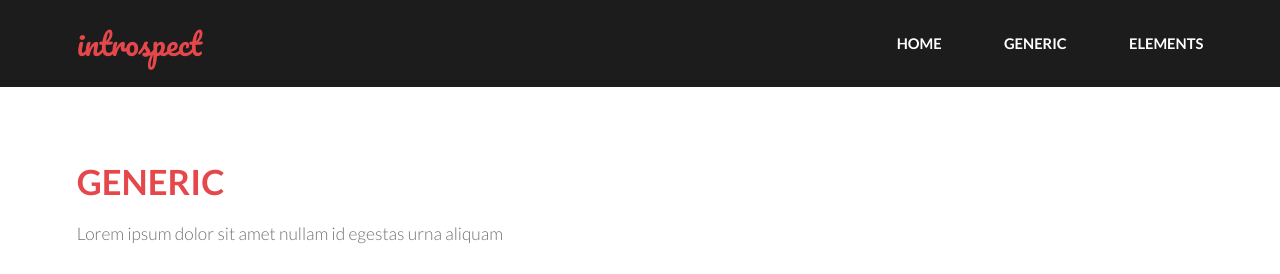
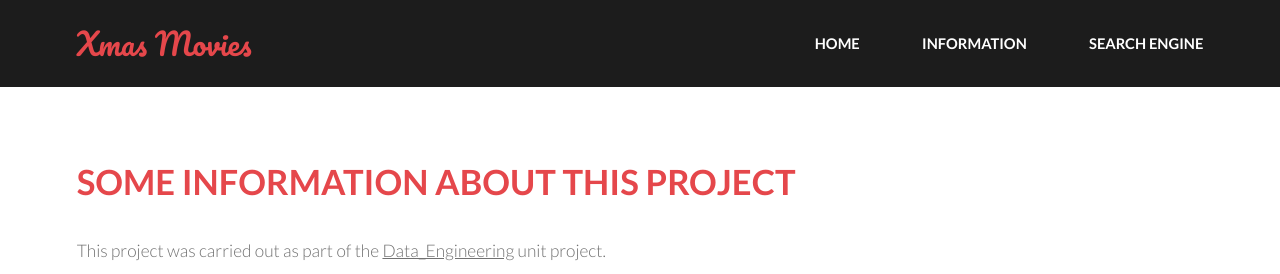
Before and after one commit to cecloclo/ChrismasMoviesScrapper, a Flask app: page /info_page/ in a window 1280 px wide. Shown: the top 274 px of the page. Run offline with Flask 2, Linux system fonts and the light colour scheme; some libraries are stand-ins or nearby versions.

Commit message:
Continuation du site, il ne reste plus qu à y rajouter la donnée

```diff
--- a/newscrawler/chrismasMovies.py
+++ b/newscrawler/chrismasMovies.py
@@ -19,6 +19,10 @@ def search_page():
 def info_page():
     return render_template('generic.html')
 
+@app.route('/topten_page/')
+def graphique():
+    return render_template('graphics.html')
+
 if __name__ == '__main__':
     #app.run(debug=True, port=2745)
     app.run(host='0.0.0.0')
--- a/newscrawler/templates/generic.html
+++ b/newscrawler/templates/generic.html
@@ -6,7 +6,7 @@
 -->
 <html>
 	<head>
-		<title>Introspect by TEMPLATED</title>
+		<title>Xmas Movies</title>
 		<meta charset="utf-8" />
 		<meta name="viewport" content="width=device-width, initial-scale=1, user-scalable=no" />
 		<link rel="stylesheet" href="assets/css/main.css" />
@@ -33,21 +33,40 @@
 		<!-- Header -->
 			<header id="header">
 				<div class="inner">
-					<a href="index.html" class="logo">introspect</a>
+					<a href="{{ url_for('home_page')}}" class="logo">Xmas Movies</a>
 					<nav id="nav">
 						<a href="{{ url_for('home_page')}}">Home</a>
-						<a href="{{ url_for('info_page')}}">Generic</a>
-						<a href="{{ url_for('search_page')}}">Elements</a>
+						<a href="{{ url_for('info_page')}}">Information</a>
+						<a href="{{ url_for('search_page')}}">Search Engine</a>
 					</nav>
 				</div>
 			</header>
 			<a href="#menu" class="navPanelToggle"><span class="fa fa-bars"></span></a>
 
 		<!-- Main -->
+		<section id="main">
+			<div class="inner">
+				<header class="major special">
+					<h1>Some information about this project</h1>
+					<p></p>
+					<p>This project was carried out as part of the <u>Data_Engineering</u> unit project.<p>
+					<p>It's a work in pairs with the objectives of retrieving data from a website, storing it and putting it forward on a site programmed with Flask.</p>
+					<p>Our choice fell on the Allociné site and on the collection of Christmas films,
+					in order to create a search engine dedicated to the various films on the Christmas theme.</p>
+					<p>It has been shown that Christmas movies are good for one's mood, and that in a period of covid,
+					Christmas movies have been watched more than in other years: 20% of people started watching
+					them in August, 37% during the month of September, and 80% of the people surveyed said they
+					watched more Christmas movies in 2020 than ever.</p>
+					<p>We hope you enjoy this project and find your next favorite Christmas movie !</p>
+				</header>
+			</div>
+		</section>
+
+<!--
 			<section id="main" >
 				<div class="inner">
 					<header class="major special">
-						<h1>Generic</h1>
+						<h1>Information</h1>
 						<p>Lorem ipsum dolor sit amet nullam id egestas urna aliquam</p>
 					</header>
 					<a href="#" class="image fit"><img src="images/pic11.jpg" alt="" /></a>
@@ -56,8 +75,9 @@
 					<p>Amet nibh adipiscing adipiscing. Commodo ante vis placerat interdum massa massa primis. Tempus condimentum tempus non ac varius cubilia adipiscing placerat lorem turpis at. Aliquet lorem porttitor interdum. Amet lacus. Aliquam lobortis faucibus blandit ac phasellus. In amet magna non interdum volutpat porttitor metus a ante ac neque. Nisi turpis. Commodo col. Interdum adipiscing mollis ut aliquam id ante adipiscing commodo integer arcu amet blandit adipiscing arcu ante.</p>
 				</div>
 			</section>
-
+-->
 		<!-- Footer -->
+<!--
 			<section id="footer">
 				<div class="inner">
 					<header>
@@ -85,7 +105,7 @@
 					</div>
 				</div>
 			</section>
-
+-->
 		<!-- Scripts -->
 			<script src="assets/js/jquery.min.js"></script>
 			<script src="assets/js/skel.min.js"></script>
```
Also changed, not shown: newscrawler/templates/elements.html (+29 -14 lines), newscrawler/templates/graphics.html (added, +130 -0 lines), newscrawler/templates/index.html (+16 -15 lines).
